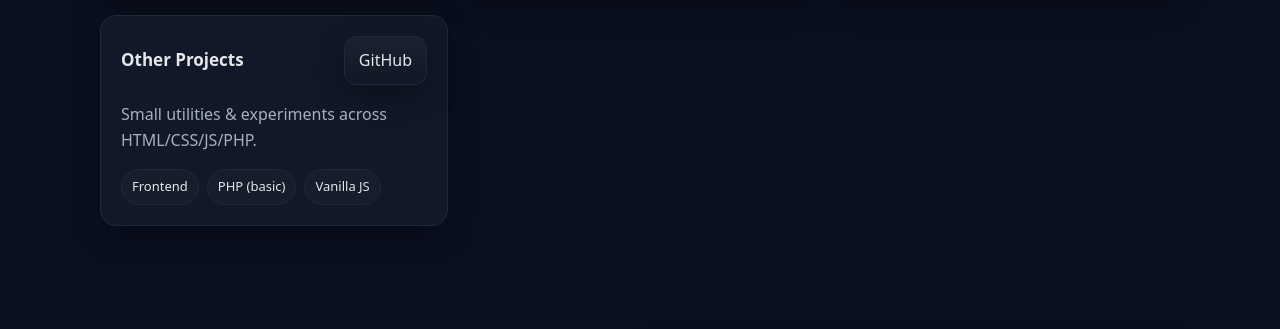
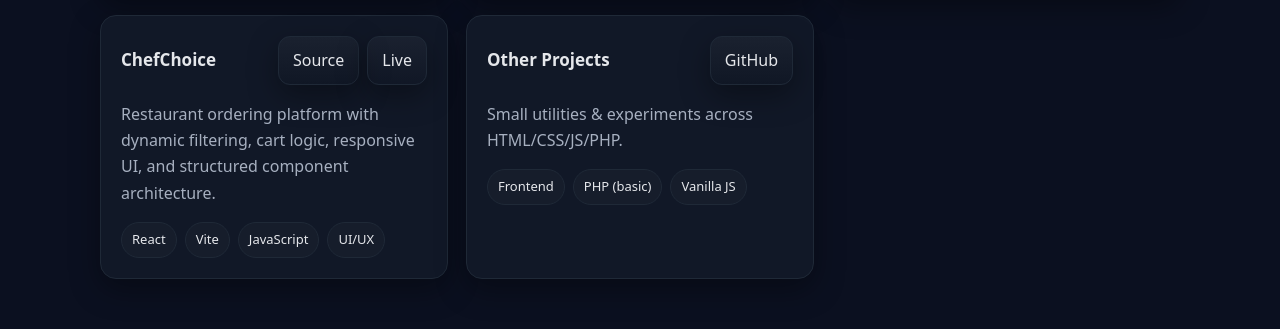
Before and after one commit to ahhmadramadan2/Portfolio, a plain HTML site: page index.html in a window 1280 px wide. Shown: the part 2719-3048 px from the top of the page. Drawn offline with Linux system fonts and the light colour scheme.

Commit message:
Added ChefChoice project card to portfolio

```diff
--- a/index.html
+++ b/index.html
@@ -317,6 +317,28 @@
             </div>
           </article>
 
+           <article class="card p-card">
+  <div class="p-head">
+    <div class="p-title">ChefChoice</div>
+    <div class="p-links">
+      <a class="btn" href="https://github.com/ahhmadramadan2/ChefChoice" target="_blank" rel="noopener">Source</a>
+      <a class="btn" href="https://ahhmadramadan2.github.io/ChefChoice/" target="_blank" rel="noopener">Live</a>
+    </div>
+  </div>
+
+  <p class="muted">
+    Restaurant ordering platform with dynamic filtering, cart logic, responsive UI, and structured component architecture.
+  </p>
+
+  <div style="display:flex; gap:8px; flex-wrap:wrap">
+    <span class="chip">React</span>
+    <span class="chip">Vite</span>
+    <span class="chip">JavaScript</span>
+    <span class="chip">UI/UX</span>
+  </div>
+</article>
+
+
           <article class="card p-card">
             <div class="p-head">
               <div class="p-title">Other Projects</div>
```
